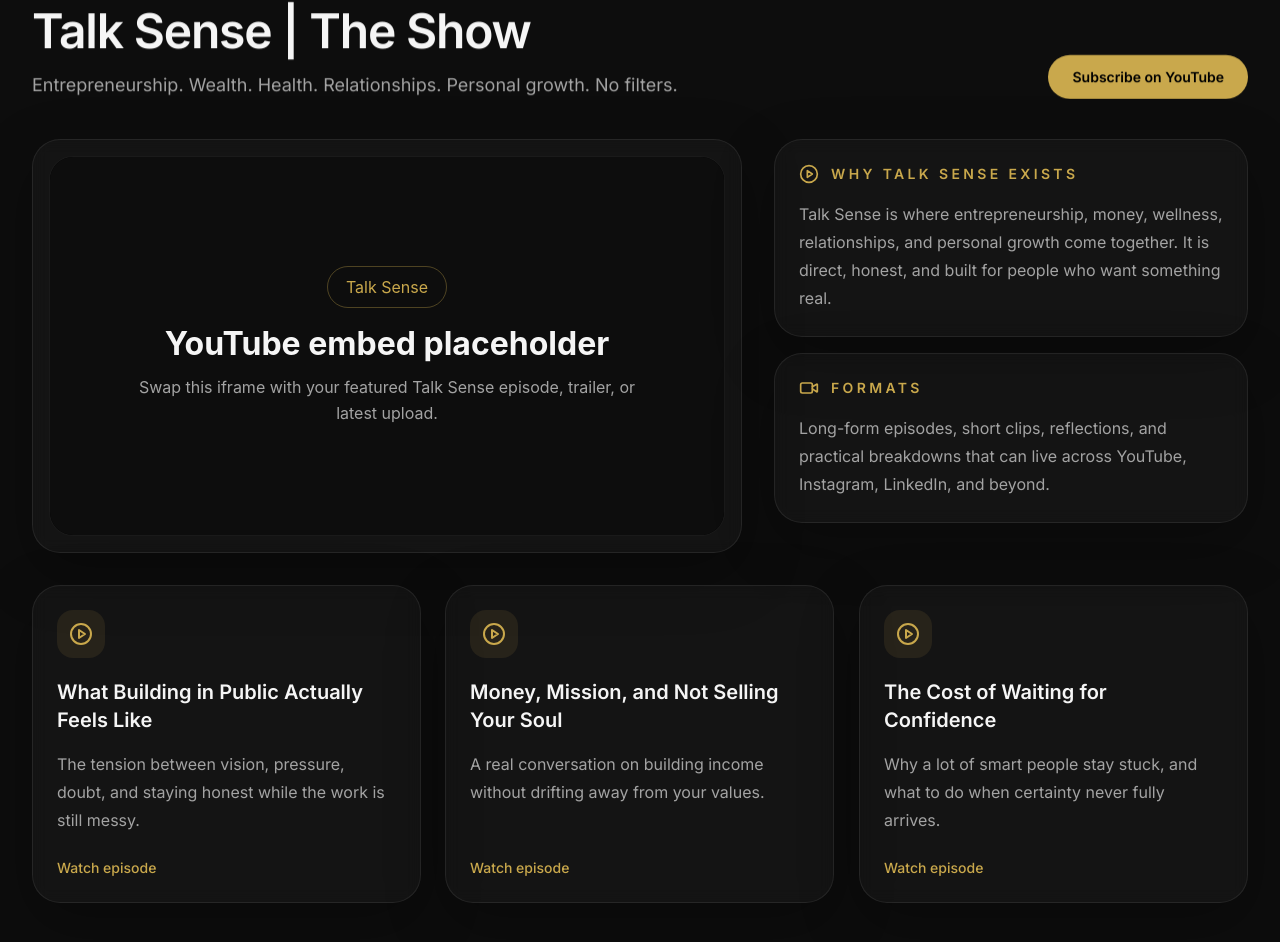
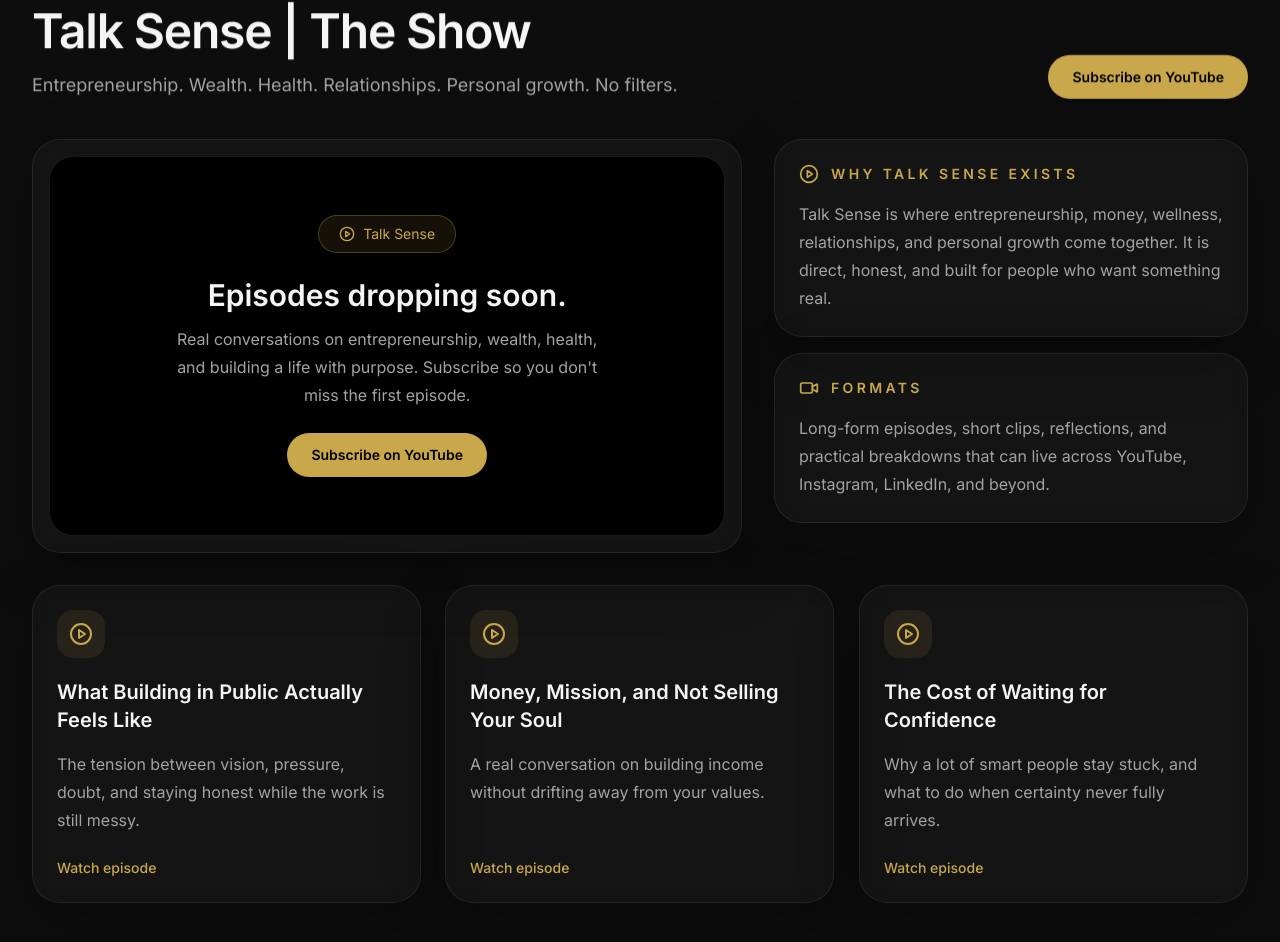
Before and after one commit to mekonnen33/Mekonnen-personal-brand, a Next.js app: page / in a window 1280 px wide. Shown: the part 3713-4655 px from the top of the page. Built offline with nearby package versions, Linux system fonts and the light colour scheme.

Commit message:
Replace Talk Sense iframe placeholder with coming soon card

```diff
--- a/app/page.tsx
+++ b/app/page.tsx
@@ -210,23 +210,27 @@
           <div className="mt-10 grid gap-8 xl:grid-cols-[1.2fr_0.8fr]">
             <Reveal>
               <div className="card-base overflow-hidden p-3 sm:p-4">
-                <div className="aspect-video overflow-hidden rounded-[24px] border border-white/10 bg-black">
-                  <iframe
-                    className="h-full w-full"
-                    title="Talk Sense video placeholder"
-                    srcDoc={`
-                      <!doctype html>
-                      <html>
-                        <body style="margin:0;display:flex;align-items:center;justify-content:center;height:100vh;background:#0d0d0d;color:#f5f5f5;font-family:Inter,Arial,sans-serif;">
-                          <div style="text-align:center;padding:24px;">
-                            <div style="display:inline-block;padding:10px 18px;border:1px solid rgba(201,168,76,.35);border-radius:999px;color:#c9a84c;margin-bottom:16px;">Talk Sense</div>
-                            <h2 style="margin:0 0 12px;font-size:32px;">YouTube embed placeholder</h2>
-                            <p style="margin:0;color:#a3a3a3;max-width:520px;line-height:1.6;">Swap this iframe with your featured Talk Sense episode, trailer, or latest upload.</p>
-                          </div>
-                        </body>
-                      </html>
-                    `}
-                  />
+                <div className="aspect-video overflow-hidden rounded-[24px] border border-white/10 bg-black flex items-center justify-center">
+                  <div className="text-center px-8 py-12 space-y-6">
+                    <div className="inline-flex items-center gap-2 rounded-full border border-gold/30 bg-gold/10 px-5 py-2 text-sm text-gold">
+                      <CirclePlay className="h-4 w-4" />
+                      Talk Sense
+                    </div>
+                    <div className="space-y-3">
+                      <h3 className="text-2xl font-semibold text-text sm:text-3xl">Episodes dropping soon.</h3>
+                      <p className="text-base leading-7 text-muted max-w-md mx-auto">
+                        Real conversations on entrepreneurship, wealth, health, and building a life with purpose. Subscribe so you don't miss the first episode.
+                      </p>
+                    </div>
+                    <a
+                      href="https://www.youtube.com/@talksense360"
+                      target="_blank"
+                      rel="noreferrer"
+                      className="button-primary inline-flex"
+                    >
+                      Subscribe on YouTube
+                    </a>
+                  </div>
                 </div>
               </div>
             </Reveal>
```
